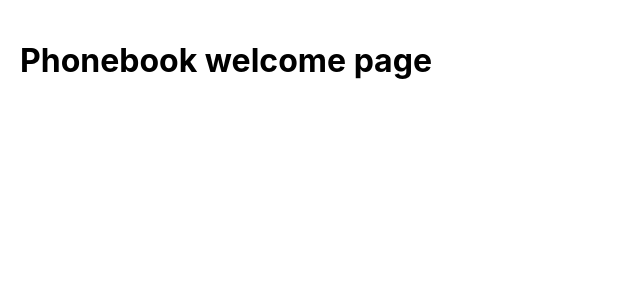
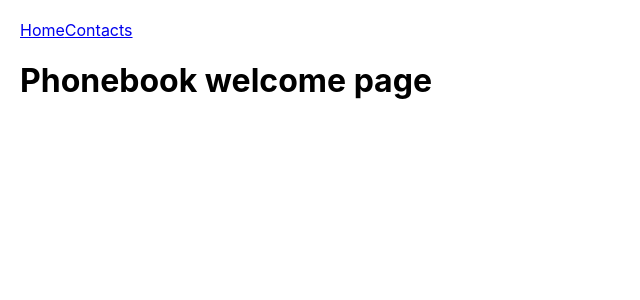
Before and after one commit to michalmazurdev/goit-react-hw-08-phonebook, a React (Create React App) app: page / in a window 1280 px wide. Shown: the top 300 px of the page, without its empty margins (0-640 px from the left). Built offline with nearby package versions, Linux system fonts and the light colour scheme.

Commit message:
routes preapred

```diff
--- a/src/components/App.jsx
+++ b/src/components/App.jsx
@@ -14,7 +14,7 @@ import { Register } from 'pages/Register/Register';
 import { Login } from 'pages/Login/Login';
 import { Contacts } from 'pages/Contacts/Contacts';
 import { Home } from 'pages/Home/Home';
-
+import { Layout } from 'components/Layout/Layout';
 export const App = () => {
   // const dispatch = useDispatch();
   // const state = useSelector(state => state);
@@ -28,10 +28,12 @@ export const App = () => {
 
   return (
     <Routes>
-      <Route path="/" element={<Home />} />
-      <Route path="/register" element={<Register />} />
-      <Route path="/login" element={<Login />} />
-      <Route path="/contacts" element={<Contacts />} />
+      <Route path="/" element={<Layout />}>
+        <Route index element={<Home />} />
+        <Route path="/register" element={<Register />} />
+        <Route path="/login" element={<Login />} />
+        <Route path="/contacts" element={<Contacts />} />
+      </Route>
     </Routes>
     // <div
     //   style={{
--- /dev/null
+++ b/src/components/AppBar/AppBar.jsx
@@ -0,0 +1,12 @@
+import { NavLink } from 'react-router-dom';
+
+export const AppBar = () => {
+  return (
+    <header>
+      <nav>
+        <NavLink to="/">Home</NavLink>
+        <NavLink to="/contacts">Contacts</NavLink>
+      </nav>
+    </header>
+  );
+};
--- /dev/null
+++ b/src/components/Layout/Layout.jsx
@@ -0,0 +1,14 @@
+import { Outlet } from 'react-router-dom';
+import { Suspense } from 'react';
+import { AppBar } from 'components/AppBar/AppBar';
+// import css from './Layout.module.css';
+export const Layout = () => {
+  return (
+    <div>
+      <AppBar />
+      <Suspense>
+        <Outlet />
+      </Suspense>
+    </div>
+  );
+};
```
Also changed, not shown: src/components/Layout/Layout.module.css (added), 1 other file (tests, documents, lock files or other folders).
